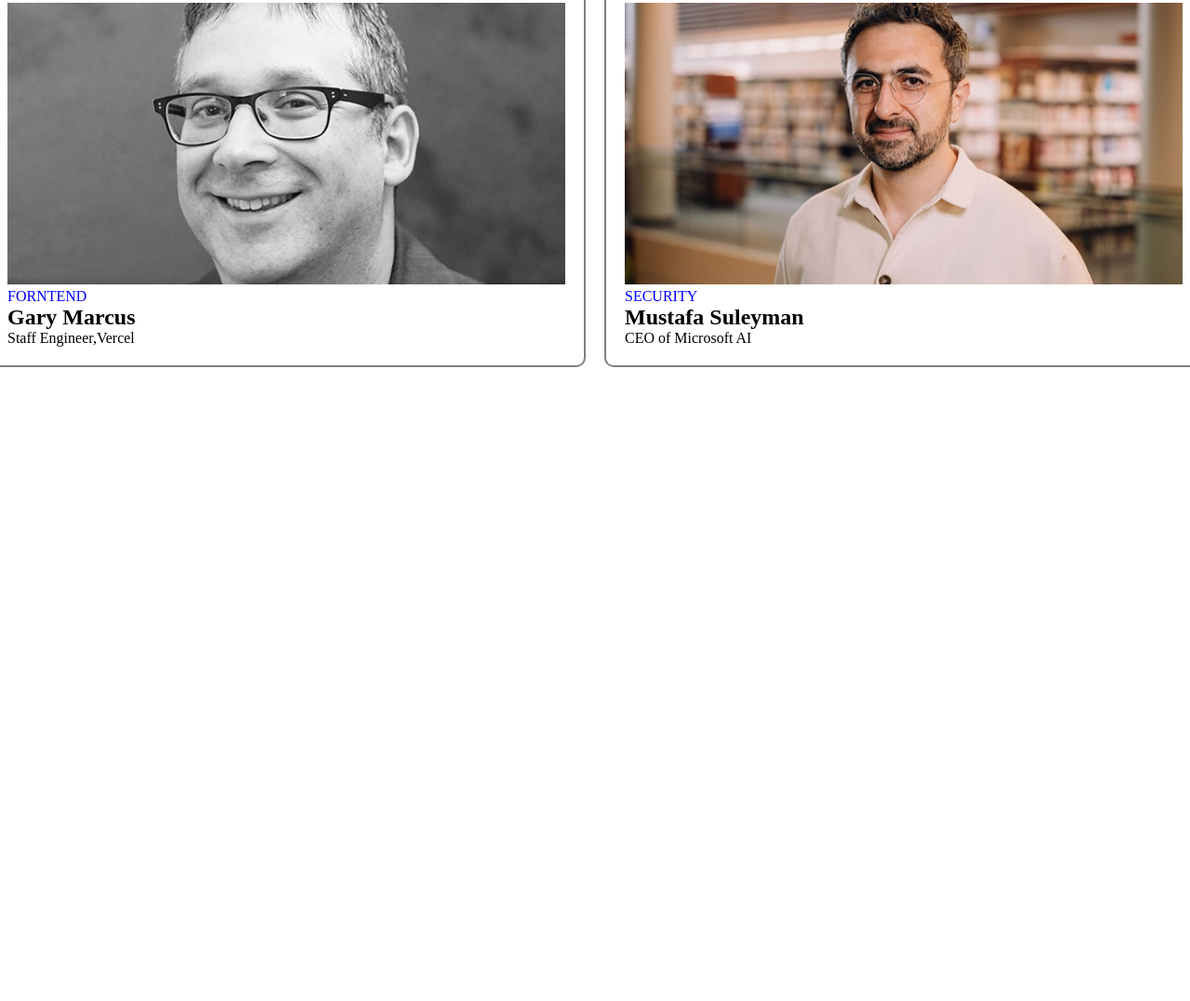
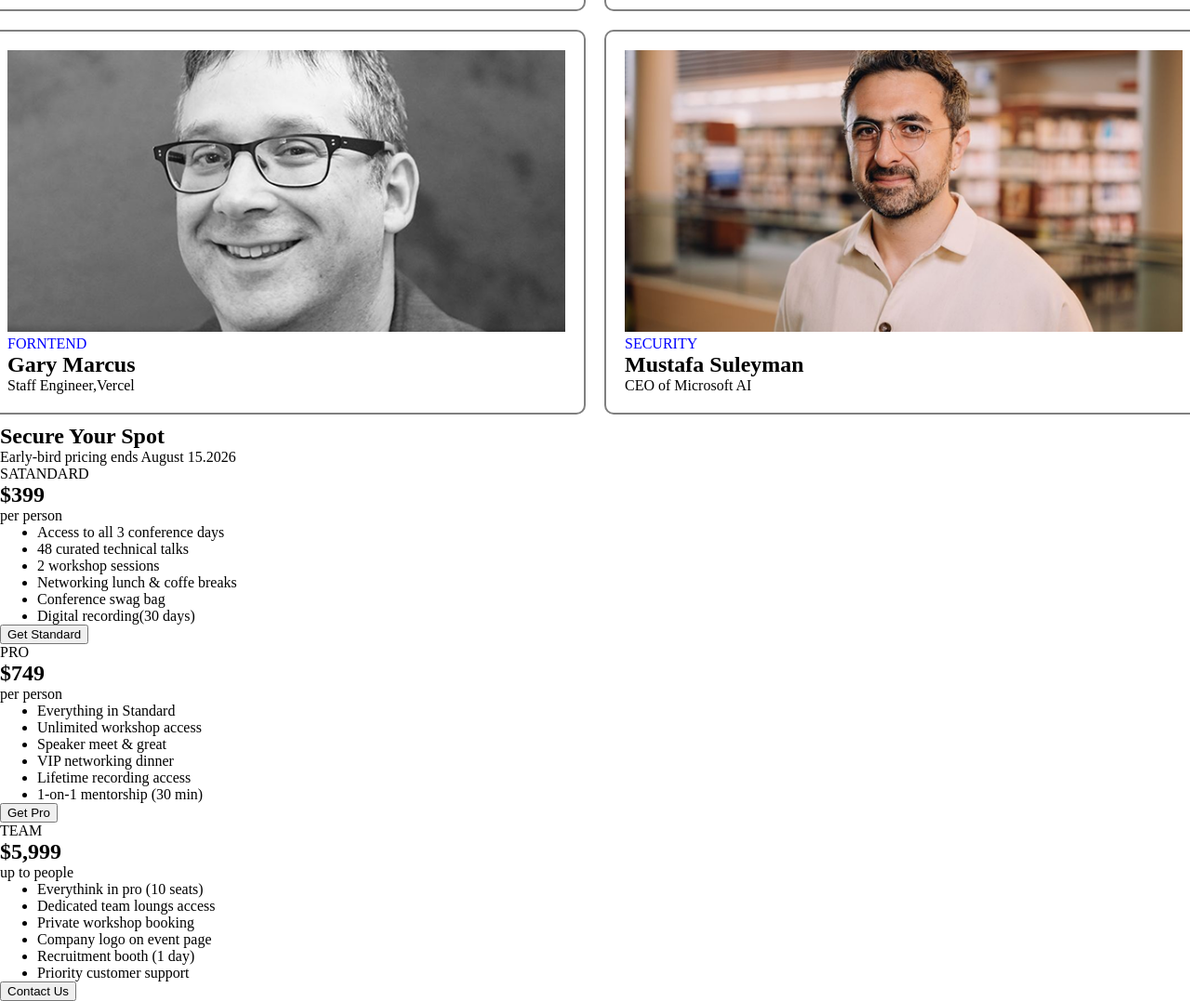
Before and after one commit to harunrosid14/code, a plain HTML site: page index.html in a window 1280 px wide. Shown: the part 1310-2387 px from the top of the page at 93% size. Before the commit the page ends 1715 px from the top, so only its background shows below. Drawn offline with Linux system fonts and the light colour scheme.

Commit message:
Rfresh Files

```diff
--- a/index.html
+++ b/index.html
@@ -36,7 +36,7 @@
     </section>
     <!--Section 2-->
     <section class="hero-2 marg">
-        <h1>Meet the Speakers</h1>
+        <h1 class="hero-2-h1">Meet the Speakers</h1>
         <div class="box-img">
         <div class="style">
             <img src="images/assets/andrej.png" width="600px">
@@ -73,6 +73,59 @@
         </div>
         </div>
     </section>
-
+    <section>
+        <h1>Secure Your Spot</h1>
+        <p>Early-bird pricing ends August 15.2026</p>
+        <div>
+           <card1>
+            <div>
+                <p>SATANDARD</p>
+                <h2>$399</h2>
+                <p>per person</p>
+            </div>
+            <ul>
+                <li>Access to all 3 conference days</li>
+                <li>48 curated technical talks</li>
+                <li>2 workshop sessions</li>
+                <li>Networking lunch & coffe breaks</li>
+                <li>Conference swag bag</li>
+                <li>Digital recording(30 days)</li>
+            </ul>
+            <button>Get Standard</button>
+            </card1>
+            <card2>
+            <div>
+              <p>PRO</p>
+              <h2>$749</h2>
+              <p>per person</p>
+            </div>
+             <ul>
+                <li>Everything in Standard</li>
+                <li>Unlimited workshop access</li>
+                <li>Speaker meet & great</li>
+                <li>VIP networking dinner</li>
+                <li>Lifetime recording access</li>
+                <li>1-on-1 mentorship (30 min)</li>
+             </ul>
+             <button>Get Pro</button>
+            </card2>
+            <card3>
+               <div>
+                <p>TEAM</p>
+                <h2>$5,999</h2>
+                <p>up to people</p>
+               </div>
+             <ul>
+                <li>Everythink in pro (10 seats)</li>
+                <li>Dedicated team loungs access</li>
+                <li>Private workshop booking</li>
+                <li>Company logo on event page</li>
+                <li>Recruitment booth (1 day)</li>
+                <li>Priority customer support</li>
+             </ul>
+             <button>Contact Us</button>
+            </card3>
+        </div>
+    </section>
 </body>
 </html>
--- a/style.css
+++ b/style.css
@@ -89,7 +89,11 @@
 
 }
 /* --section--2 */
-.hero-2{
+.hero-2-h1{
+    text-align:center;
+    margin:10px ;
+    font-size:50px ;
+
 
 }
 .box-img{
@@ -105,7 +109,7 @@
     border-radius:10px;
     border:2px solid gray;
     padding:px;
-
+    cursor: grab;
     align-items: center;
 
 }
```
